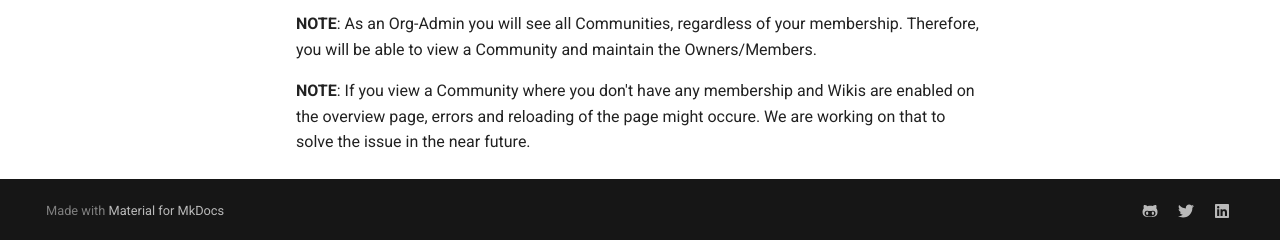
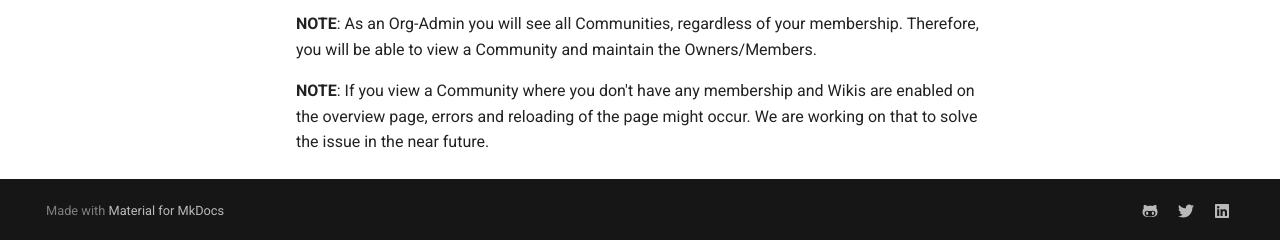
Before and after one commit to collabdotcloud/docs.collab.cloud, an MkDocs documentation site: the page built from docs/admin/my-communities.md, in a window 1280 px wide and 900 px high, scrolled down 2560 px. Shown: the part 657-897 px from the top of the window. Built offline with MkDocs 1.6.1 and Material for MkDocs 9.7.7, drawn with Linux system fonts in a browser that asks for light colours.

Commit message:
corrected typo in My Communities

```diff
--- a/docs/admin/my-communities.md
+++ b/docs/admin/my-communities.md
@@ -31,4 +31,4 @@ Click on the Parent Community to show the details.
 
 <strong>NOTE</strong>: As an Org-Admin you will see all Communities, regardless of your membership. Therefore, you will be able to view a Community and maintain the Owners/Members.
 
-<strong>NOTE</strong>: If you view a Community where you don't have any membership and Wikis are enabled on the overview page, errors and reloading of the page might occure. We are working on that to solve the issue in the near future.
+<strong>NOTE</strong>: If you view a Community where you don't have any membership and Wikis are enabled on the overview page, errors and reloading of the page might occur. We are working on that to solve the issue in the near future.
```
